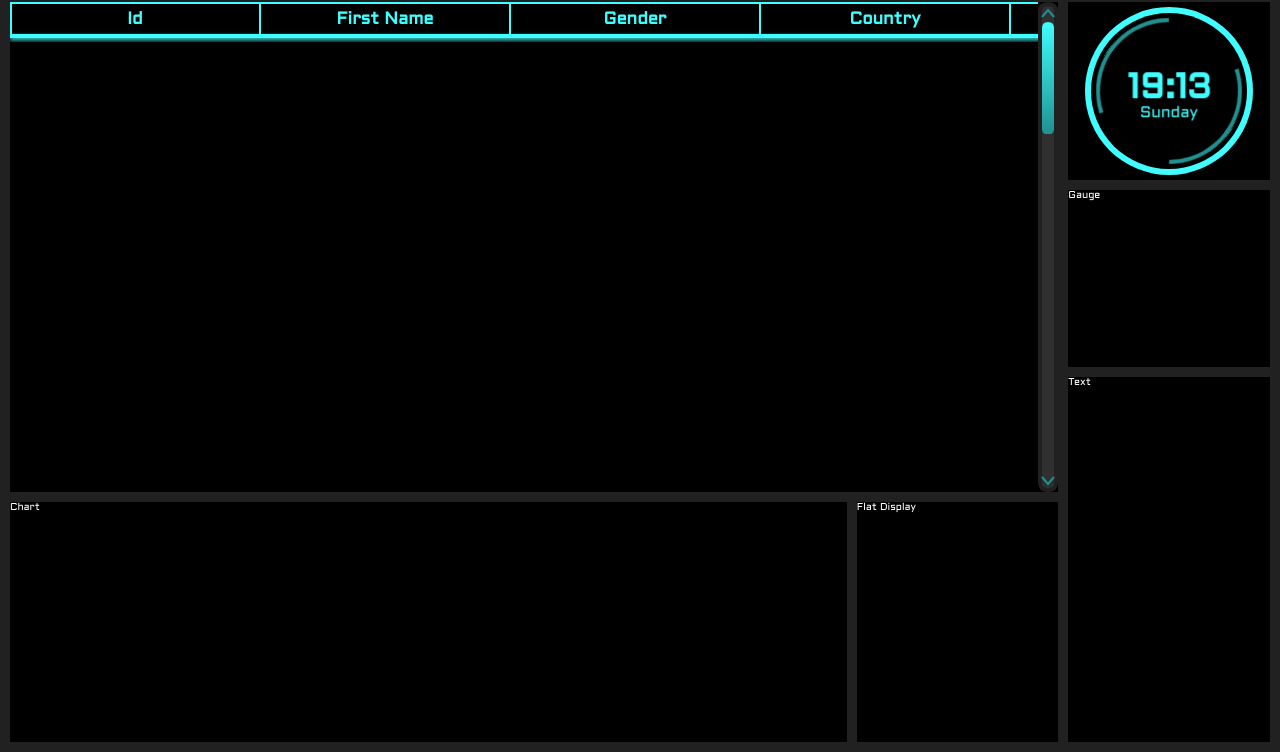
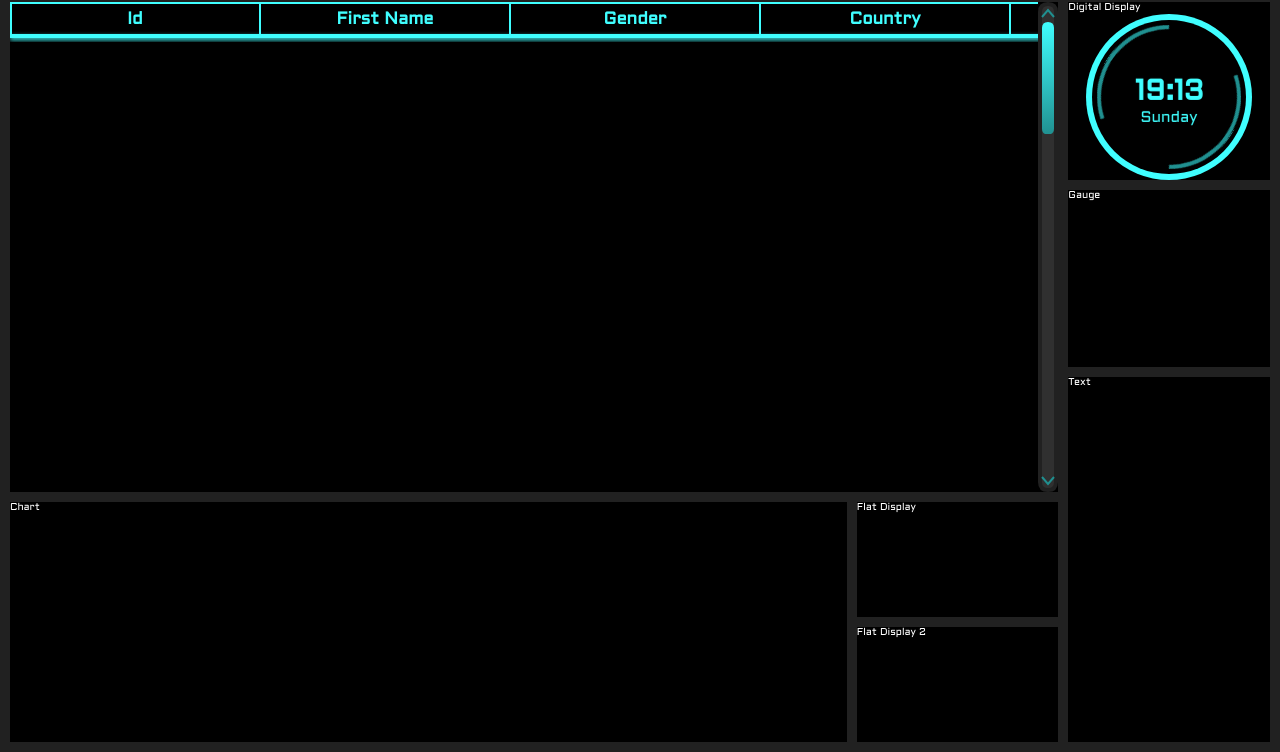
Before and after one commit to seektor/Canvas_renderer, a website built with webpack: page src/index.html in a window 1280 px wide. Shown: the part 48-800 px from the top of the page. Built offline with nearby package versions, Linux system fonts and the light colour scheme.

Commit message:
Styling changes.

```diff
--- a/src/CanvasComponents/components/DigitalDisplay/layers/CDigitalDisplayRotatorLayer.ts
+++ b/src/CanvasComponents/components/DigitalDisplay/layers/CDigitalDisplayRotatorLayer.ts
@@ -2,7 +2,7 @@ import { AbstractCanvasLayer } from '../../../../CanvasRenderer/AbstractCanvasLa
 import { TCoords } from '../../../../CanvasRenderer/structures/TCoords';
 import { TLayerParams } from '../../../../CanvasRenderer/structures/TLayerParams';
 import { TRect } from '../../../../CanvasRenderer/structures/TRect';
-import { CDigitalDisplayModel } from '../CDigitalDIsplayModel';
+import { CDigitalDisplayModel } from '../CDigitalDisplayModel';
 import { CDigitalDisplayPainter } from '../styles/CDigitalDisplayPainter';
 
 export class CDigitalDisplayRotatorLayer extends AbstractCanvasLayer {
--- a/src/CanvasComponents/components/DigitalDisplay/stages/CDigitalDisplayMainStage.ts
+++ b/src/CanvasComponents/components/DigitalDisplay/stages/CDigitalDisplayMainStage.ts
@@ -10,7 +10,6 @@ import { CDigitalDisplayRotationStage } from './CDigitalDisplayRotationStage';
 
 export class CDigitalDisplayMainStage extends AbstractCanvasStage {
 
-    private readonly externalRingPadding: number = 5;
     private readonly ringsDifference: number = 5;
     private readonly externalRingWidth: number = 6;
     private readonly rotatorWidth: number = 4;
@@ -31,10 +30,10 @@ export class CDigitalDisplayMainStage extends AbstractCanvasStage {
         const dX: number = lesserDimension === this.layerHeight ? Math.round((this.layerWidth - lesserDimension) * 0.5) : 0;
         const dY: number = lesserDimension === this.layerHeight ? 0 : Math.round((this.layerHeight - lesserDimension) * 0.5);
         this.baseLayerRenderParams = {
-            dX: dX + this.externalRingPadding,
-            dY: dY + this.externalRingPadding,
-            height: Math.max(1, lesserDimension - this.externalRingPadding * 2),
-            width: Math.max(1, lesserDimension - this.externalRingPadding * 2)
+            dX: dX,
+            dY: dY,
+            height: lesserDimension,
+            width: lesserDimension
         }
     }
 
--- a/src/CanvasComponents/components/DigitalDisplay/styles/CDigitalDisplayPainter.ts
+++ b/src/CanvasComponents/components/DigitalDisplay/styles/CDigitalDisplayPainter.ts
@@ -78,7 +78,7 @@ export class CDigitalDisplayPainter extends CanvasBasePainter {
         const styles: TFillTextStyles = {
             fillStyle: this.styles.colorText,
             textAlign: "center",
-            font: this.getFontStyle(Constants.fontMain, timeHeight * 0.6, 'bold'),
+            font: this.getFontStyle(Constants.fontMain, timeHeight * 0.5, 'bold'),
             textBaseline: "top"
         }
         this.fillText(ctx, timeString, timeCoords, styles);
--- a/src/app/assets/styles/app.scss
+++ b/src/app/assets/styles/app.scss
@@ -9,3 +9,4 @@
 @import "../../components/Footer/footer.scss";
 
 @import "../../templates/ArcReactor/arc-reactor.scss";
+@import "../../templates/GridItemWrapper/grid-item-wrapper.scss";
--- a/src/app/assets/styles/constants.scss
+++ b/src/app/assets/styles/constants.scss
@@ -1,6 +1,14 @@
 $ColorBackground: #212121;
 $ColorBackgroundDarker: #000000;
-$CcolorBackgroundLighter: #303030;
+$ColorBackgroundLighter: #303030;
+
+$ColorPrimaryLighter: #B1E1E4;
+$ColorPrimary: #40FEFF;
+$ColorPrimaryDarker: #209090;
+
+$ColorSecondaryLighter: #9b4dcb;
+$ColorSecondary: #691b99;
+$ColorSecondaryDarker: #37006a;
 
 $ColorFont: #ffffff;
 $ColorFontDisabled:#6E7174;
--- a/src/app/components/Body/Body.ts
+++ b/src/app/components/Body/Body.ts
@@ -3,6 +3,7 @@ import { CFlatGrid } from '../../../CanvasComponents/components/FlatGrid/CFlatGr
 import { PointerEventHandler } from '../../../CanvasRenderer/utils/pointer-event-handler/PointerEventHandler';
 import { ReduxJarvisDb } from '../../../Database/Redux/JarvisDb/ReduxJarvisDb';
 import CommunicationService from '../../services/communicationService/CommunicationService';
+import GIWAttributeHooks from '../../templates/GridItemWrapper/structures/GIWAttributeHooks';
 import { Utils } from '../../utils/Utils';
 
 export class Body {
@@ -18,13 +19,30 @@ export class Body {
         const reduxJarvisDb: ReduxJarvisDb = new ReduxJarvisDb();
         CommunicationService.setDataProvider(reduxJarvisDb.getStore());
 
-        const flatGridPlaceholder: HTMLElement = document.getElementById('gridPlaceholder');
+        const gridItemTemplate: string = require('../../templates/GridItemWrapper/grid-item-wrapper.tpl.html');
+        const gridItemElement: HTMLElement = Utils.convertToDocumentFragment(gridItemTemplate).firstElementChild as HTMLElement;
+
+        // const gridElementCopy: HTMLElement = gridItemElement.cloneNode(true) as HTMLElement;
+        // const gridElementContentElement: HTMLElement = Utils.getElementByAttribute(gridElementCopy, GIWAttributeHooks.content);
+        const flatGridPlaceholderElement: HTMLElement = document.getElementById('gridPlaceholder');
+        // flatGridPlaceholder.append(gridElementContentElement);
         const canvasFlatGridComponent: CFlatGrid = new CFlatGrid({ tableName: 'targets' });
-        canvasFlatGridComponent.createViewport(flatGridPlaceholder);
+        canvasFlatGridComponent.createViewport(flatGridPlaceholderElement);
 
-        const digitalDisplayPlaceholder: HTMLElement = document.getElementById('digitalDisplayPlaceholder');
+        const digitalDisplayElement: HTMLElement = gridItemElement.cloneNode(true) as HTMLElement;
+        const digitalDisplayTitle: HTMLElement = Utils.getElementByAttribute(digitalDisplayElement, GIWAttributeHooks.title);
+        const digitalDisplayContent: HTMLElement = Utils.getElementByAttribute(digitalDisplayElement, GIWAttributeHooks.content);
+        digitalDisplayTitle.innerHTML = 'Digital Display';
+        const digitalDisplayPlaceholderElement: HTMLElement = document.getElementById('digitalDisplayPlaceholder');
+        digitalDisplayPlaceholderElement.appendChild(digitalDisplayElement);
         const canvasDigitalDisplayComponent: CDigitalDisplay = new CDigitalDisplay();
-        canvasDigitalDisplayComponent.createViewport(digitalDisplayPlaceholder);
+        canvasDigitalDisplayComponent.createViewport(digitalDisplayContent);
+
+        const flatDisplayOneElement: HTMLElement = gridItemElement.cloneNode(true) as HTMLElement;
+        const flatDisplayOneTitle: HTMLElement = Utils.getElementByAttribute(flatDisplayOneElement, GIWAttributeHooks.title);
+        flatDisplayOneTitle.innerHTML = 'Flat Display';
+        const flatDisplayOnePlaceholderElement: HTMLElement = document.getElementById('flatDisplayOnePlaceholder');
+        flatDisplayOnePlaceholderElement.appendChild(flatDisplayOneElement);
 
 
         // const verticalSliderComponent: CVerticalSlider = new CVerticalSlider();
--- a/src/app/components/Body/body.html
+++ b/src/app/components/Body/body.html
@@ -5,6 +5,7 @@
         <div style="grid-row: span 3; grid-column: span 2">Gauge</div>
         <div style="grid-row: span 6; grid-column: span 2">Text</div>
         <div style="grid-row: span 4; grid-column: span 8">Chart</div>
-        <div style="grid-row: span 4; grid-column: span 2">Flat Display</div>
+        <div id="flatDisplayOnePlaceholder" style="grid-row: span 2; grid-column: span 2"></div>
+        <div style="grid-row: span 2; grid-column: span 2">Flat Display 2</div>
     </div>
 </div>
--- a/src/app/components/Header/header.html
+++ b/src/app/components/Header/header.html
@@ -1,5 +1,5 @@
 <div class="header">
-    <img class="header__config" src="../../assets/icons/cog.svg">
+    <!-- <img class="header__config" src="../../assets/icons/cog.svg"> -->
     <span class="header__title">JARVIS 1.0</span>
     <div class="header__user">
         <span class="header__user-name">IRON-MAN</span>
--- a/src/app/services/themingService/ThemingService.ts
+++ b/src/app/services/themingService/ThemingService.ts
@@ -1,5 +1,5 @@
+import { ThemeType } from "./structures/ThemeType";
 import { TThemeStyles } from "./structures/TThemeStyles";
-import { ThemeType } from "./structures/ThemeType";
 import DarkTheme from "./themes/DarkTheme";
 
 class ThemingService {
@@ -20,8 +20,6 @@ class ThemingService {
     public getTheme(): TThemeStyles {
         return this.theme;
     }
-
-
 }
 
 export default ThemingService.getInstance();
--- a/src/app/services/themingService/structures/TThemeStyles.ts
+++ b/src/app/services/themingService/structures/TThemeStyles.ts
@@ -4,7 +4,7 @@ export interface TThemeStyles {
     colorPrimaryDarker: string;
 
     colorSecondaryLighter: string;
-    colorSecpndary: string;
+    colorSecondary: string;
     colorSecondaryDarker: string;
 
     colorBackgroundLighter: string;
--- a/src/app/services/themingService/themes/DarkTheme.ts
+++ b/src/app/services/themingService/themes/DarkTheme.ts
@@ -1,5 +1,5 @@
+import DarkColors from "../../../../UIHelpers/DarkColors";
 import { TThemeStyles } from "../structures/TThemeStyles";
-import DarkColors from "../../../../UIHelpers/DarkColors";
 
 export default {
     colorBackground: DarkColors.DARKER_GREY,
@@ -11,6 +11,6 @@ export default {
     colorPrimaryDarker: "#209090",
 
     colorSecondaryLighter: "#9b4dcb",
-    colorSecpndary: "#691b99",
+    colorSecondary: "#691b99",
     colorSecondaryDarker: "#37006a"
 } as TThemeStyles;
--- /dev/null
+++ b/src/app/templates/GridItemWrapper/grid-item-wrapper.scss
@@ -0,0 +1,14 @@
+.giw {
+    display: flex;
+    flex-direction: column;
+    height: 100%;
+
+    &__title {
+        background-color: $ColorBackgroundDarker;
+        color: $ColorFont;
+    }
+
+    &__content {
+        flex-grow: 1;
+    }
+}
--- /dev/null
+++ b/src/app/templates/GridItemWrapper/grid-item-wrapper.tpl.html
@@ -0,0 +1,4 @@
+<div class="giw">
+    <div class="giw__title" data-giw__title></div>
+    <div class="giw__content" data-giw__content></div>
+</div>
--- /dev/null
+++ b/src/app/templates/GridItemWrapper/structures/GIWAttributeHooks.ts
@@ -0,0 +1,9 @@
+export interface TGIWAttributeHooks {
+    title: string;
+    content: string;
+}
+
+export default {
+    title: 'data-giw__title',
+    content: 'data-giw__content'
+} as TGIWAttributeHooks;
--- a/src/app/utils/Utils.ts
+++ b/src/app/utils/Utils.ts
@@ -3,4 +3,8 @@ export class Utils {
     public static convertToDocumentFragment(tagString: string): DocumentFragment {
         return document.createRange().createContextualFragment(tagString);
     }
+
+    public static getElementByAttribute(element: HTMLElement, attribute: string): HTMLElement {
+        return element.querySelector(`[${attribute}]`);
+    }
 }
```
